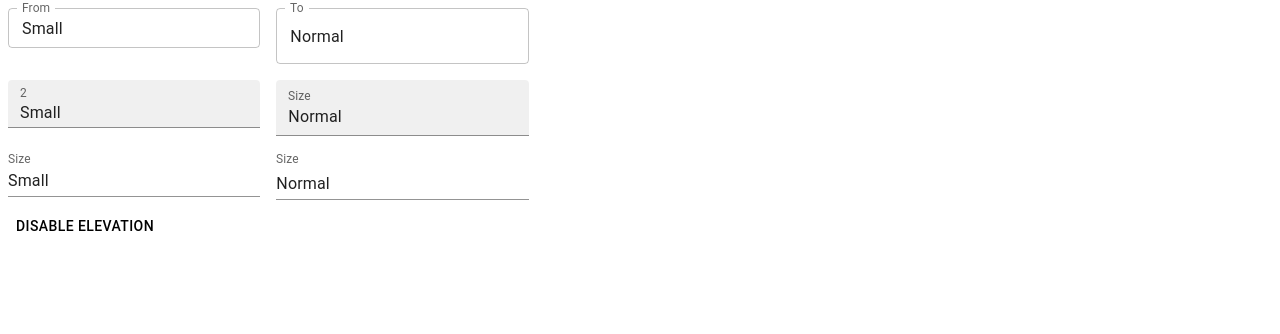
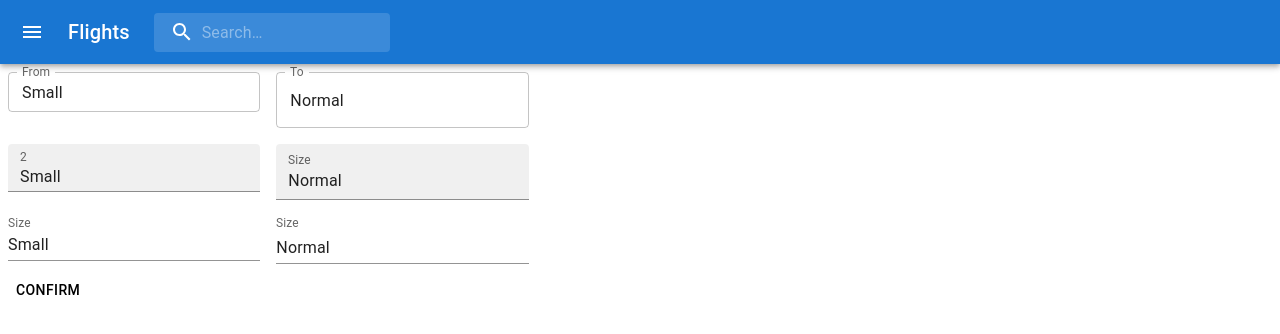
Before and after one commit to advanced-computer-lab/Softweird, a React (Create React App) app in the folder my-app/: page / in a window 1280 px wide. Shown: the top 334 px of the page. Built offline with nearby package versions, Linux system fonts and the light colour scheme.

Commit message:
Searchbar added

```diff
--- a/my-app/package.json
+++ b/my-app/package.json
@@ -5,6 +5,9 @@
   "dependencies": {
     "@emotion/react": "^11.5.0",
     "@emotion/styled": "^11.3.0",
+    "@material-ui/core": "^4.12.3",
+    "@material-ui/icons": "^4.11.2",
+    "@mui/icons-material": "^5.0.5",
     "@mui/material": "^5.0.6",
     "@testing-library/jest-dom": "^5.15.0",
     "@testing-library/react": "^11.2.7",
--- a/my-app/src/components/ConfirmButton.js
+++ b/my-app/src/components/ConfirmButton.js
@@ -4,7 +4,7 @@
 export default function DisableElevation() {
   return (
     <Button variant="Confirm" disableElevation>
-      Disable elevation
+      Confirm
     </Button>
   );
 }
--- /dev/null
+++ b/my-app/src/components/Searchbar.js
@@ -0,0 +1,121 @@
+import * as React from 'react';
+import { styled, alpha } from '@mui/material/styles';
+import AppBar from '@mui/material/AppBar';
+import Box from '@mui/material/Box';
+import Toolbar from '@mui/material/Toolbar';
+import IconButton from '@mui/material/IconButton';
+import Typography from '@mui/material/Typography';
+import InputBase from '@mui/material/InputBase';
+import Badge from '@mui/material/Badge';
+import MenuItem from '@mui/material/MenuItem';
+import Menu from '@mui/material/Menu';
+import MenuIcon from '@mui/icons-material/Menu';
+import SearchIcon from '@mui/icons-material/Search';
+import AccountCircle from '@mui/icons-material/AccountCircle';
+import MailIcon from '@mui/icons-material/Mail';
+import NotificationsIcon from '@mui/icons-material/Notifications';
+import MoreIcon from '@mui/icons-material/MoreVert';
+import Button from '@mui/material/Button';
+
+const Search = styled('div')(({ theme }) => ({
+  position: 'relative',
+  borderRadius: theme.shape.borderRadius,
+  backgroundColor: alpha(theme.palette.common.white, 0.15),
+  '&:hover': {
+    backgroundColor: alpha(theme.palette.common.white, 0.25),
+  },
+  marginRight: theme.spacing(2),
+  marginLeft: 0,
+  width: '100%',
+  [theme.breakpoints.up('sm')]: {
+    marginLeft: theme.spacing(3),
+    width: 'auto',
+  },
+}));
+
+const SearchIconWrapper = styled('div')(({ theme }) => ({
+  padding: theme.spacing(0, 2),
+  height: '100%',
+  position: 'absolute',
+  pointerEvents: 'none',
+  display: 'flex',
+  alignItems: 'center',
+  justifyContent: 'center',
+}));
+
+const StyledInputBase = styled(InputBase)(({ theme }) => ({
+  color: 'inherit',
+  '& .MuiInputBase-input': {
+    padding: theme.spacing(1, 1, 1, 0),
+    // vertical padding + font size from searchIcon
+    paddingLeft: `calc(1em + ${theme.spacing(4)})`,
+    transition: theme.transitions.create('width'),
+    width: '100%',
+    [theme.breakpoints.up('md')]: {
+      width: '20ch',
+    },
+  },
+}));
+
+export default function PrimarySearchAppBar() {
+  const [anchorEl, setAnchorEl] = React.useState(null);
+  const [mobileMoreAnchorEl, setMobileMoreAnchorEl] = React.useState(null);
+
+  const isMenuOpen = Boolean(anchorEl);
+  const isMobileMenuOpen = Boolean(mobileMoreAnchorEl);
+
+  const handleProfileMenuOpen = (event) => {
+    setAnchorEl(event.currentTarget);
+  };
+
+  const handleMobileMenuClose = () => {
+    setMobileMoreAnchorEl(null);
+  };
+
+  const handleMenuClose = () => {
+    setAnchorEl(null);
+    handleMobileMenuClose();
+  };
+
+  const handleMobileMenuOpen = (event) => {
+    setMobileMoreAnchorEl(event.currentTarget);
+  };
+
+
+  return (
+    <Box sx={{ flexGrow: 1 }}>
+      <AppBar position="static">
+        <Toolbar>
+          <IconButton
+            size="medium"
+            edge="start"
+            color="inherit"
+            aria-label="open drawer"
+            sx={{ mr: 2 }}
+          >
+            <MenuIcon />
+          </IconButton>
+          <Typography
+            variant="h6"
+            noWrap
+            component="div"
+            sx={{ display: { xs: 'none', sm: 'block' } }}
+          >
+            Flights
+          </Typography>
+          <Search>
+            <SearchIconWrapper>
+              <SearchIcon />
+            </SearchIconWrapper>
+            <StyledInputBase
+              placeholder="Search…"
+              inputProps={{ 'aria-label': 'search' }}
+            />
+          </Search>
+
+        </Toolbar>
+      </AppBar>
+    </Box>
+  );
+
+}
--- a/my-app/src/index.js
+++ b/my-app/src/index.js
@@ -5,11 +5,16 @@
 import reportWebVitals from './reportWebVitals';
 import Flightss from './components/Flightss';
 import ConfirmButton from './components/ConfirmButton';
-
+import Searchbar from './components/Searchbar';
 ReactDOM.render(
   <React.StrictMode>
+
+    <Searchbar/>
+
     <Flightss/>
+
     <ConfirmButton/>
+
   </React.StrictMode>,
   document.getElementById('root')
 );
```
Also changed, not shown: 1 other file (tests, documents, lock files or other folders).
